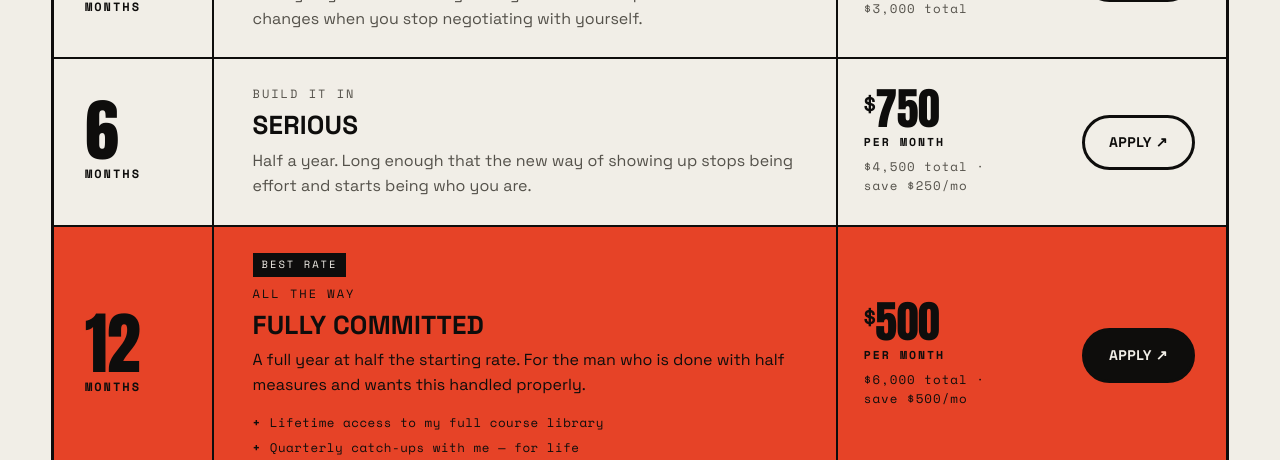
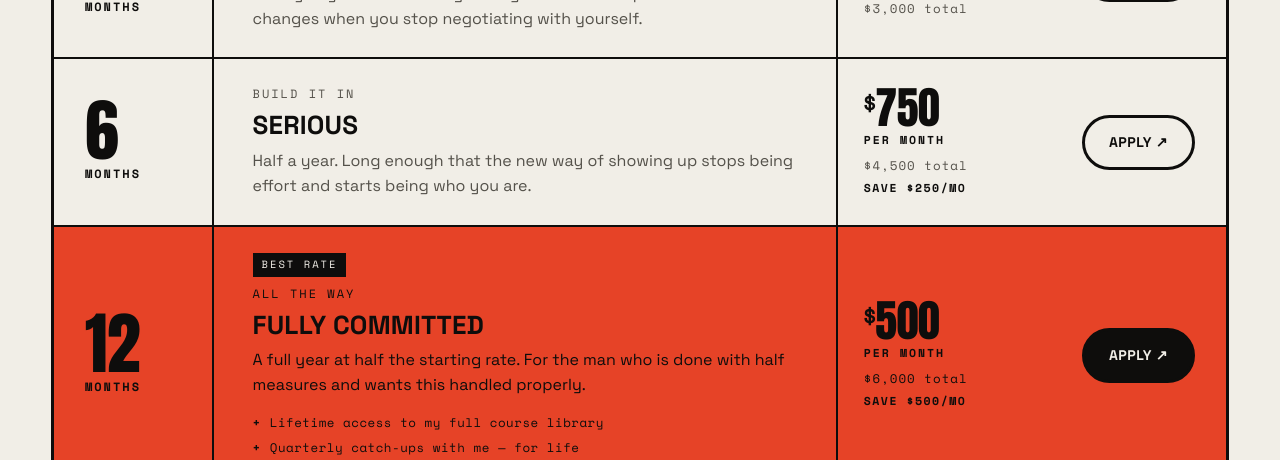
Before and after one commit to YalorMewn/unabashedly, a plain HTML site: page work-with-me.html in a window 1280 px wide. Shown: the part 2346-2806 px from the top of the page. Drawn offline with nearby package versions, Linux system fonts and the light colour scheme.

Commit message:
Give the tier savings its own line
The combined total-and-savings string wrapped mid-phrase, leaving a
dangling separator. Savings is now a separate uppercase mono line and
both figures resist breaking.

Co-Authored-By: Claude Opus 5 (1M context) <noreply@anthropic.com>

```diff
--- a/work-with-me.html
+++ b/work-with-me.html
@@ -197,7 +197,11 @@
   .price-mo{font-family:'Anton',Impact,sans-serif;font-size:clamp(30px,3.6vw,44px);line-height:.9;letter-spacing:-.01em;}
   .price-mo sup{font-size:.45em;vertical-align:super;font-family:'Space Grotesk',sans-serif;font-weight:700;}
   .price-per{font-size:11.5px;letter-spacing:2px;text-transform:uppercase;font-weight:700;font-family:'Space Mono',ui-monospace,monospace;}
-  .price-total{font-size:12.5px;letter-spacing:1px;color:var(--ink-2);font-family:'Space Mono',ui-monospace,monospace;margin-top:4px;}
+  .price-total{font-size:12.5px;letter-spacing:1px;color:var(--ink-2);font-family:'Space Mono',ui-monospace,monospace;margin-top:4px;white-space:nowrap;}
+  .price-save{
+    font-family:'Space Mono',ui-monospace,monospace;font-size:11.5px;letter-spacing:1.5px;
+    text-transform:uppercase;font-weight:700;white-space:nowrap;
+  }
   .row.hot .price-total{color:var(--ink);}
 
   .flag{
@@ -355,7 +359,8 @@
       <div class="row-price">
         <span class="price-mo"><sup>$</sup>750</span>
         <span class="price-per">Per month</span>
-        <span class="price-total">$4,500 total &middot; save $250/mo</span>
+        <span class="price-total">$4,500 total</span>
+        <span class="price-save">Save $250/mo</span>
       </div>
       <div class="row-go"><a class="btn" href="https://app.reclaim.ai/m/taylor-cmprssn/clarity-call" target="_blank" rel="noopener">Apply &#8599;</a></div>
     </div>
@@ -375,7 +380,8 @@
       <div class="row-price">
         <span class="price-mo"><sup>$</sup>500</span>
         <span class="price-per">Per month</span>
-        <span class="price-total">$6,000 total &middot; save $500/mo</span>
+        <span class="price-total">$6,000 total</span>
+        <span class="price-save">Save $500/mo</span>
       </div>
       <div class="row-go"><a class="btn" href="https://app.reclaim.ai/m/taylor-cmprssn/clarity-call" target="_blank" rel="noopener">Apply &#8599;</a></div>
     </div>
```
